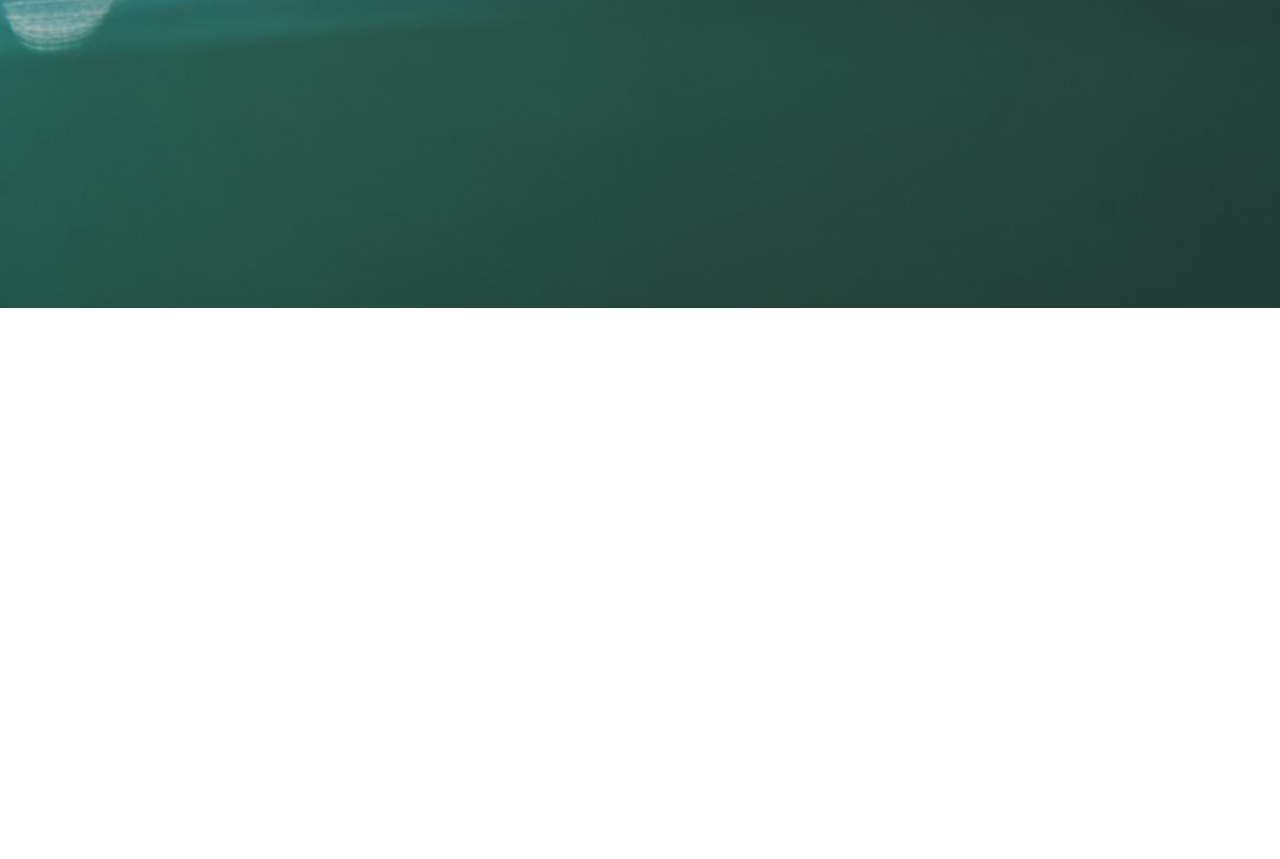
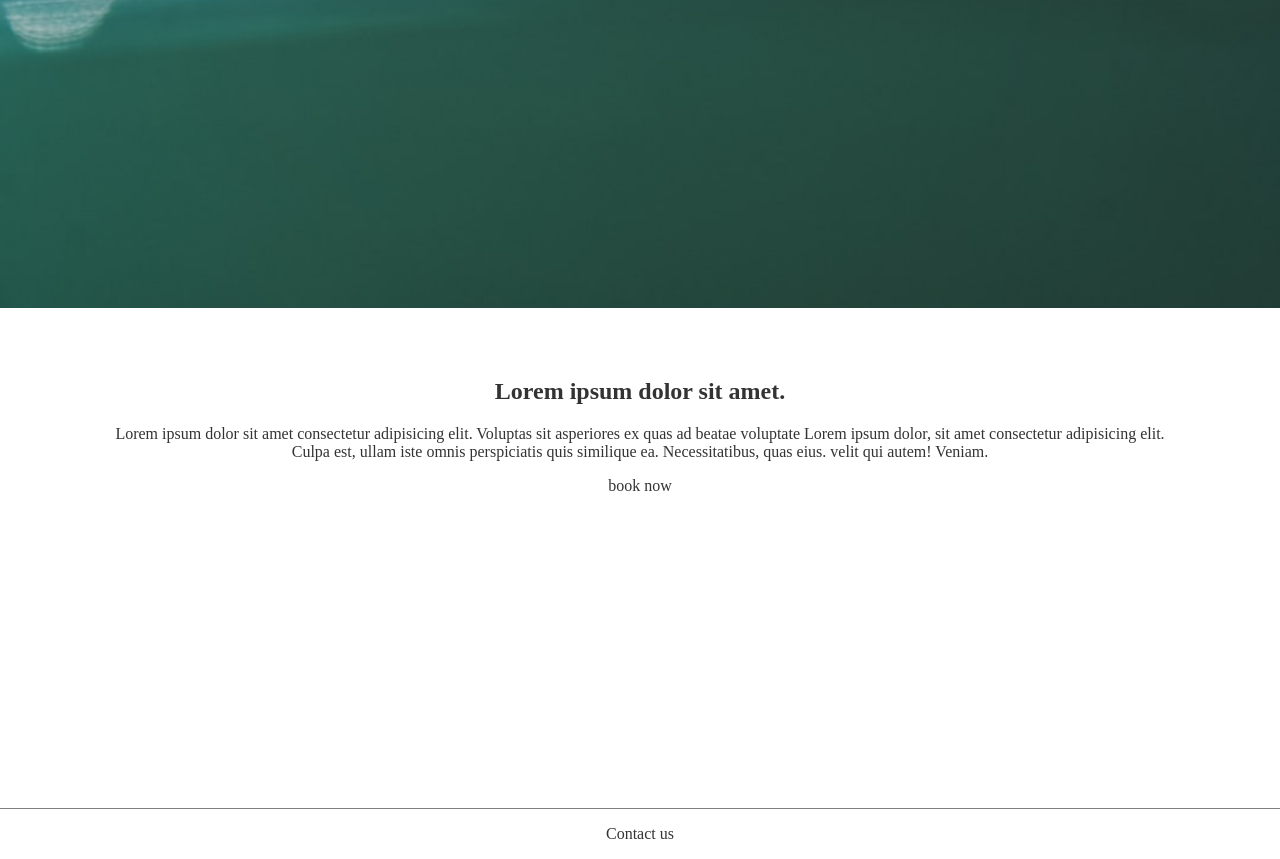
Before and after one commit to supercode7000/background-project, a plain HTML site: page index.html in a window 1280 px wide. Shown: the part 492-1351 px from the top of the page. Before the commit the page ends 800 px from the top, so only its background shows below. Drawn offline with Linux system fonts and the light colour scheme.

Commit message:
home + about + footer

```diff
--- a/assets/css/style.css
+++ b/assets/css/style.css
@@ -1,11 +1,13 @@
 body{
     margin: 0;
+
+}
+#home{
     position: relative;
     height: 100vh;
     background: url(../img/bg1.jpeg) center/cover no-repeat;
 }
-
-h1{
+#home h1{
     position: absolute;
     top: 50%;
     left: 50%;
@@ -13,3 +15,17 @@ h1{
     color: #ffffff;
     text-align: center;
 }
+#about{
+    padding: 50px 100px;
+    text-align: center;
+    height: 50vh;
+    color: #333333;
+}
+footer{
+    border-top:1px solid rgba(0,0,0,.5);
+    text-align: center;
+}
+a{
+    text-decoration: none;
+    color:#333
+}
--- a/index.html
+++ b/index.html
@@ -10,7 +10,20 @@
 </head>
 
 <body>
-    <h1>BOOK <br> Your <br>Trip</h1>
+    <section id="home">
+        <h1>BOOK <br> Your <br>Trip</h1>
+    </section>
+    <section id="about">
+        <h2>Lorem ipsum dolor sit amet.</h2>
+        <p>Lorem ipsum dolor sit amet consectetur adipisicing elit. Voluptas sit asperiores ex quas ad beatae voluptate
+            Lorem ipsum dolor, sit amet consectetur adipisicing elit. Culpa est, ullam iste omnis perspiciatis quis
+            similique ea. Necessitatibus, quas eius.
+            velit qui autem! Veniam.</p>
+        <a href="#"> book now</a>
+    </section>
+    <footer>
+        <p><a href="#">Contact us</a></p>
+    </footer>
 </body>
 
 </html>
```
